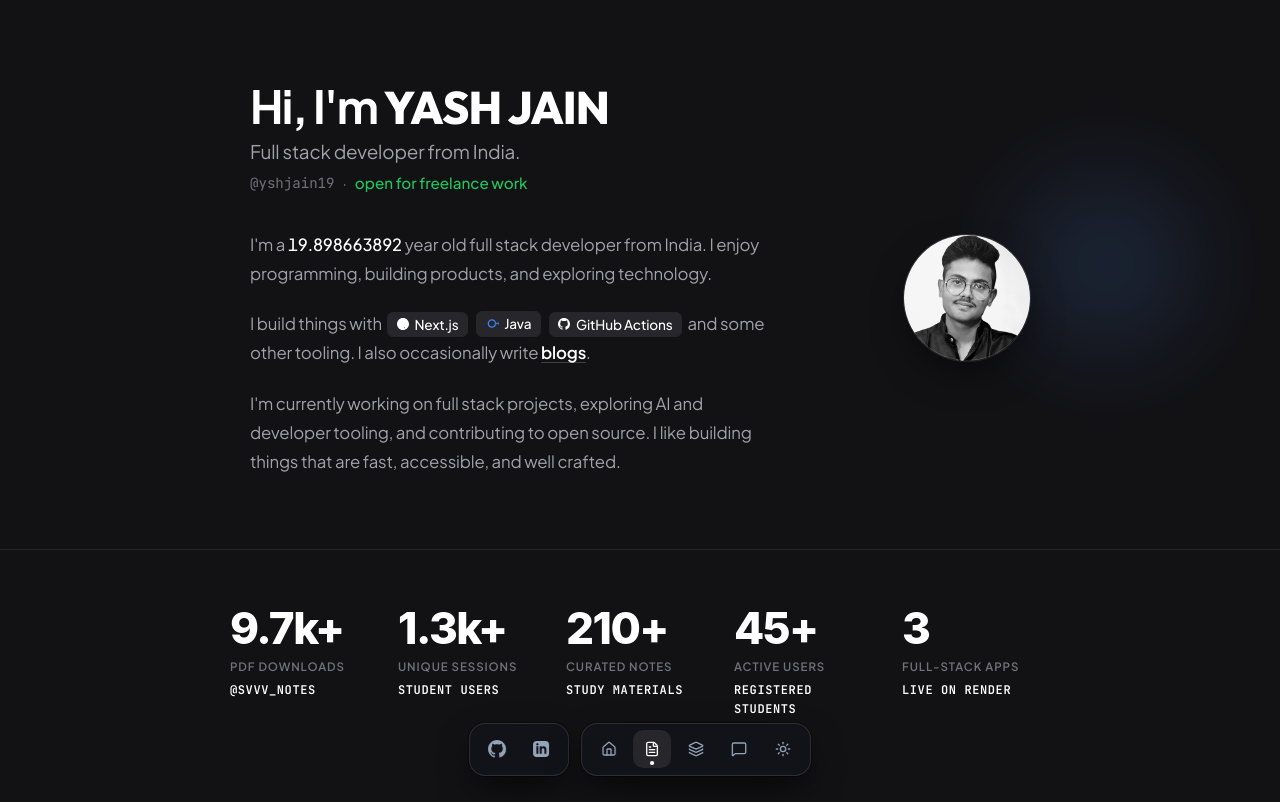
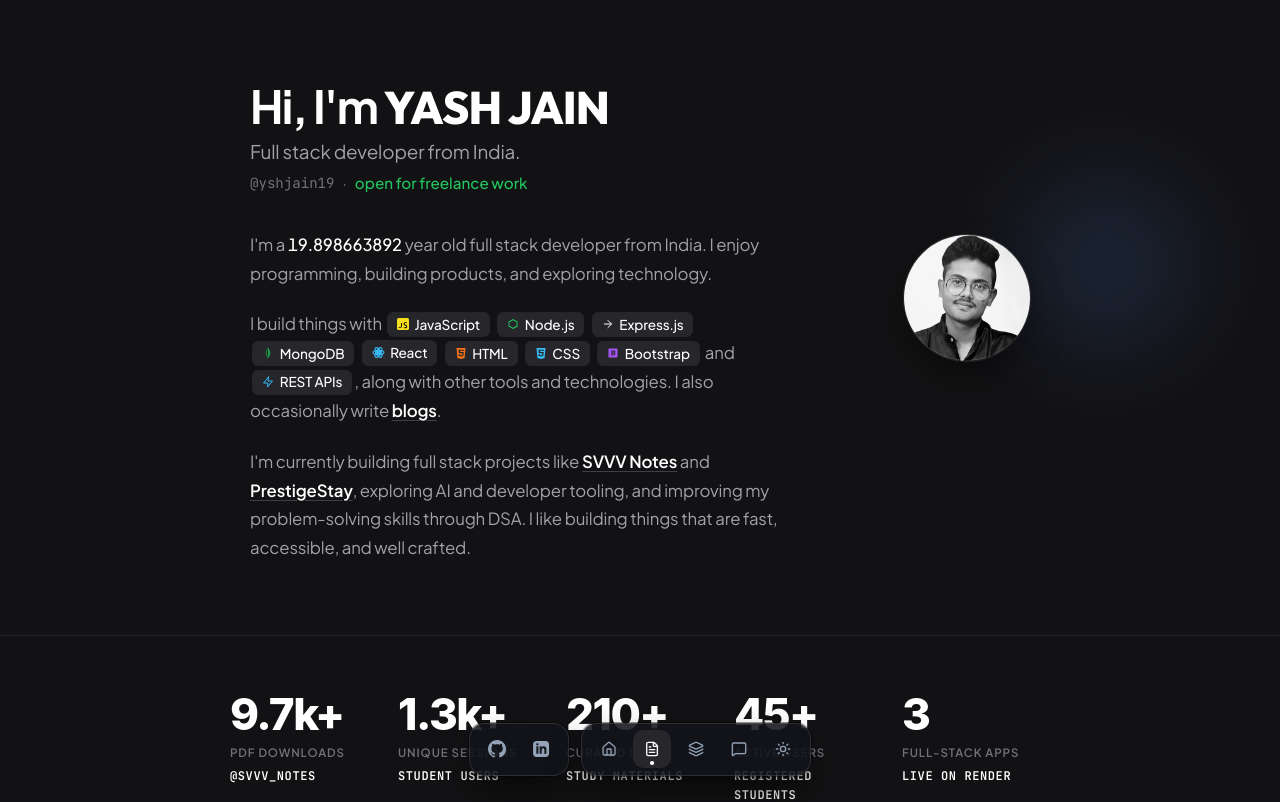
Before and after one commit to yshjain19/portfolio, a React (Vite) app: page / in a window 1280 px wide. Shown: the top 802 px of the page. Built offline with nearby package versions, Linux system fonts and the light colour scheme.

Commit message:
feat(bio): update about and bio with requested tech stack, projects, and dynamic age ticker

```diff
--- a/index.html
+++ b/index.html
@@ -317,7 +317,9 @@
       <main>
         <section id="about-static">
           <h2>About Yash Jain</h2>
-          <p>Yash Jain is a full-stack web developer and backend engineer from Indore, Madhya Pradesh, India. Specializing in Node.js, Express.js, MongoDB, React, and RESTful API architecture with a strong foundation in C/C++.</p>
+          <p>Yash Jain is a full stack developer from India. I enjoy programming, building products, and exploring technology.</p>
+          <p>I build things with JavaScript, Node.js, Express.js, MongoDB, React, HTML, CSS, Bootstrap, and REST APIs, along with other tools and technologies. I also occasionally write <a href="#projects">blogs</a>.</p>
+          <p>I'm currently building full stack projects like <a href="https://svvv-notes.onrender.com/">SVVV Notes</a> and <a href="https://prestigestay.onrender.com/">PrestigeStay</a>, exploring AI and developer tooling, and improving my problem-solving skills through DSA. I like building things that are fast, accessible, and well crafted.</p>
         </section>
         <section id="impact-static">
           <h2>Platform Impact</h2>
--- a/src/components/Hero.jsx
+++ b/src/components/Hero.jsx
@@ -183,11 +183,11 @@ export default function Hero() {
             </p>
 
             <p className="hero-signature__para">
-              I build things with <TechPill name="Next.js" type="next" /> <TechPill name="Java" type="cpp" /> <TechPill name="GitHub Actions" type="github" /> and some other tooling. I also occasionally write <a href="#projects" className="hero-text-link">blogs</a>.
+              I build things with <TechPill name="JavaScript" type="js" /> <TechPill name="Node.js" type="node" /> <TechPill name="Express.js" type="express" /> <TechPill name="MongoDB" type="mongo" /> <TechPill name="React" type="react" /> <TechPill name="HTML" type="html" /> <TechPill name="CSS" type="css" /> <TechPill name="Bootstrap" type="bootstrap" /> and <TechPill name="REST APIs" type="api" />, along with other tools and technologies. I also occasionally write <a href="#projects" className="hero-text-link">blogs</a>.
             </p>
 
             <p className="hero-signature__para">
-              I'm currently working on full stack projects, exploring AI and developer tooling, and contributing to open source. I like building things that are fast, accessible, and well crafted.
+              I'm currently building full stack projects like <a href="https://svvv-notes.onrender.com/" target="_blank" rel="noopener noreferrer" className="hero-text-link">SVVV Notes</a> and <a href="https://prestigestay.onrender.com/" target="_blank" rel="noopener noreferrer" className="hero-text-link">PrestigeStay</a>, exploring AI and developer tooling, and improving my problem-solving skills through DSA. I like building things that are fast, accessible, and well crafted.
             </p>
           </div>
 
--- a/src/components/TechPill.jsx
+++ b/src/components/TechPill.jsx
@@ -5,6 +5,14 @@ export default function TechPill({ name, type }) {
         return (
           <svg width="12" height="12" viewBox="0 0 24 24" fill="currentColor">
             <path d="M12 0C5.373 0 0 5.373 0 12s5.373 12 12 12 12-5.373 12-12S18.627 0 12 0zm5.632 17.518L9.227 7.027H7.135v9.945h1.722v-7.46l7.357 9.421a10.05 10.05 0 0 1-1.42 1.415l-.962-.83z" />
+          </svg>
+        );
+      case 'js':
+      case 'javascript':
+        return (
+          <svg width="12" height="12" viewBox="0 0 24 24" fill="#f7df1e">
+            <rect width="24" height="24" rx="3" fill="#f7df1e" />
+            <path d="M6 18.5c1.2 0 2-.6 2-1.9V10h1.8v6.6c0 2.2-1.4 3.4-3.8 3.4-1.2 0-2.3-.4-3-1l.9-1.5c.6.5 1.3.8 2.1.8zm7.5-.2c.7.4 1.7.7 2.7.7 1.4 0 2.3-.7 2.3-1.8 0-1-.6-1.5-2.2-2.1-2.1-.8-3.2-1.8-3.2-3.4 0-2 1.6-3.4 4-3.4 1.2 0 2.2.3 2.8.7l-.8 1.5c-.5-.3-1.2-.6-2-.6-1.3 0-2.1.7-2.1 1.6 0 .9.6 1.4 2.1 2 2.2.8 3.3 1.8 3.3 3.5 0 2.1-1.6 3.6-4.3 3.6-1.4 0-2.6-.4-3.4-.9l.8-1.5z" fill="#000" />
           </svg>
         );
       case 'react':
@@ -22,10 +30,42 @@ export default function TechPill({ name, type }) {
             <path d="M12 2l9 5.2v10.4L12 22l-9-5.2V7.2L12 2zm0 2.3L4.8 8.5v7l7.2 4.2 7.2-4.2v-7L12 4.3z" />
           </svg>
         );
+      case 'express':
+        return (
+          <svg width="12" height="12" viewBox="0 0 24 24" fill="none" stroke="currentColor" strokeWidth="2">
+            <path strokeLinecap="round" strokeLinejoin="round" d="M5 12h14M12 5l7 7-7 7" />
+          </svg>
+        );
       case 'mongo':
+      case 'mongodb':
         return (
           <svg width="12" height="12" viewBox="0 0 24 24" fill="#16a34a">
             <path d="M12 1.5s-4.5 4-4.5 10.5c0 5 3.5 9 4.5 10.5 1-1.5 4.5-5.5 4.5-10.5 0-6.5-4.5-10.5-4.5-10.5zm0 18.5c-.7-1.3-3-4.5-3-8.5 0-4.2 2.5-7.4 3-8 0 0 .1.1.1.2v16.3h-.1z" />
+          </svg>
+        );
+      case 'html':
+        return (
+          <svg width="12" height="12" viewBox="0 0 24 24" fill="#f97316">
+            <path d="M3 2l1.8 20.2L12 24l7.2-1.8L21 2H3zm14.8 5.7h-7.6l.2 2.3h7.1l-.7 7.6-4.8 1.3-4.8-1.3-.3-3.6h2.2l.2 1.8 2.7.7 2.7-.7.3-3.5H7.7l-.7-6.9h11.1l-.3 2.3z" />
+          </svg>
+        );
+      case 'css':
+        return (
+          <svg width="12" height="12" viewBox="0 0 24 24" fill="#38bdf8">
+            <path d="M3 2l1.8 20.2L12 24l7.2-1.8L21 2H3zm14.8 5.7h-7.6l.2 2.3h7.1l-.7 7.6-4.8 1.3-4.8-1.3-.3-3.6h2.2l.2 1.8 2.7.7 2.7-.7.3-3.5H7.7l-.7-6.9h11.1l-.3 2.3z" />
+          </svg>
+        );
+      case 'bootstrap':
+        return (
+          <svg width="12" height="12" viewBox="0 0 24 24" fill="#a855f7">
+            <path d="M4 3h16a1 1 0 0 1 1 1v16a1 1 0 0 1-1 1H4a1 1 0 0 1-1-1V4a1 1 0 0 1 1-1zm4.8 4v10h4.4c2.2 0 3.8-1.1 3.8-2.9 0-1.2-.7-2.1-1.8-2.5 1-.4 1.5-1.3 1.5-2.3 0-1.6-1.3-2.3-3.4-2.3H8.8zm2.4 1.9h1.7c1 0 1.6.4 1.6 1.1 0 .8-.7 1.2-1.7 1.2h-1.6V8.9zm0 4.1h2c1.1 0 1.8.4 1.8 1.3 0 .9-.8 1.4-1.9 1.4h-1.9V13z" />
+          </svg>
+        );
+      case 'api':
+      case 'rest':
+        return (
+          <svg width="12" height="12" viewBox="0 0 24 24" fill="none" stroke="#38bdf8" strokeWidth="2">
+            <path strokeLinecap="round" strokeLinejoin="round" d="M13 2L3 14h9l-1 8 10-12h-9l1-8z" />
           </svg>
         );
       case 'cpp':
--- a/src/data/config.js
+++ b/src/data/config.js
@@ -21,15 +21,16 @@ export const PERSONAL = {
 
   // ── Bio paragraphs shown in Hero ────────────────────────────
   heroBio: [
-    "I'm a Computer Science Engineering student (CSE '28) and backend-focused full-stack developer from Indore, India. I built and launched SVVV Notes, an academic sharing platform that has scaled to 9,775+ resource downloads and 1,390+ unique student sessions.",
-    "My core stack includes Node.js, Express.js, MongoDB, JavaScript, and REST APIs, backed by solid problem-solving fundamentals in C/C++. I love participating in hackathons, architecting server-side workflows, and shipping products that people actually use.",
+    "I'm a 19.9 year old full stack developer from India. I enjoy programming, building products, and exploring technology.",
+    "I build things with JavaScript, Node.js, Express.js, MongoDB, React, HTML, CSS, Bootstrap, and REST APIs, along with other tools and technologies. I also occasionally write blogs.",
+    "I'm currently building full stack projects like SVVV Notes and PrestigeStay, exploring AI and developer tooling, and improving my problem-solving skills through DSA. I like building things that are fast, accessible, and well crafted.",
   ],
 
   // ── Longer About section ────────────────────────────────────
   about: [
-    "I'm Yash Jain, a full-stack developer and Computer Science Engineering student at Shri Vaishnav Vidyapeeth Vishwavidyalaya (SVVV), Indore (Batch of 2028). I'm passionate about full-stack development, server-side systems, and engineering software with proven real-world adoption.",
-    "My flagship project, SVVV Notes, solved the campus-wide problem of fragmented study resources. In production, the platform has surpassed 9,775+ total downloads (8,300+ unique), 1,390+ student sessions across 1,328+ unique IPs, and hosts 211+ curated study materials for university students.",
-    "I actively participate in hackathons and rapid prototyping sprints. Outside of project work, I'm diving deeper into database optimization, authentication patterns, and scalable web architectures.",
+    "I'm a 19.9 year old full stack developer from India. I enjoy programming, building products, and exploring technology.",
+    "I build things with JavaScript, Node.js, Express.js, MongoDB, React, HTML, CSS, Bootstrap, and REST APIs, along with other tools and technologies. I also occasionally write blogs.",
+    "I'm currently building full stack projects like SVVV Notes and PrestigeStay, exploring AI and developer tooling, and improving my problem-solving skills through DSA. I like building things that are fast, accessible, and well crafted.",
   ],
 };
 
```
Also changed, not shown: src/components/About.jsx (+23 -4 lines).
